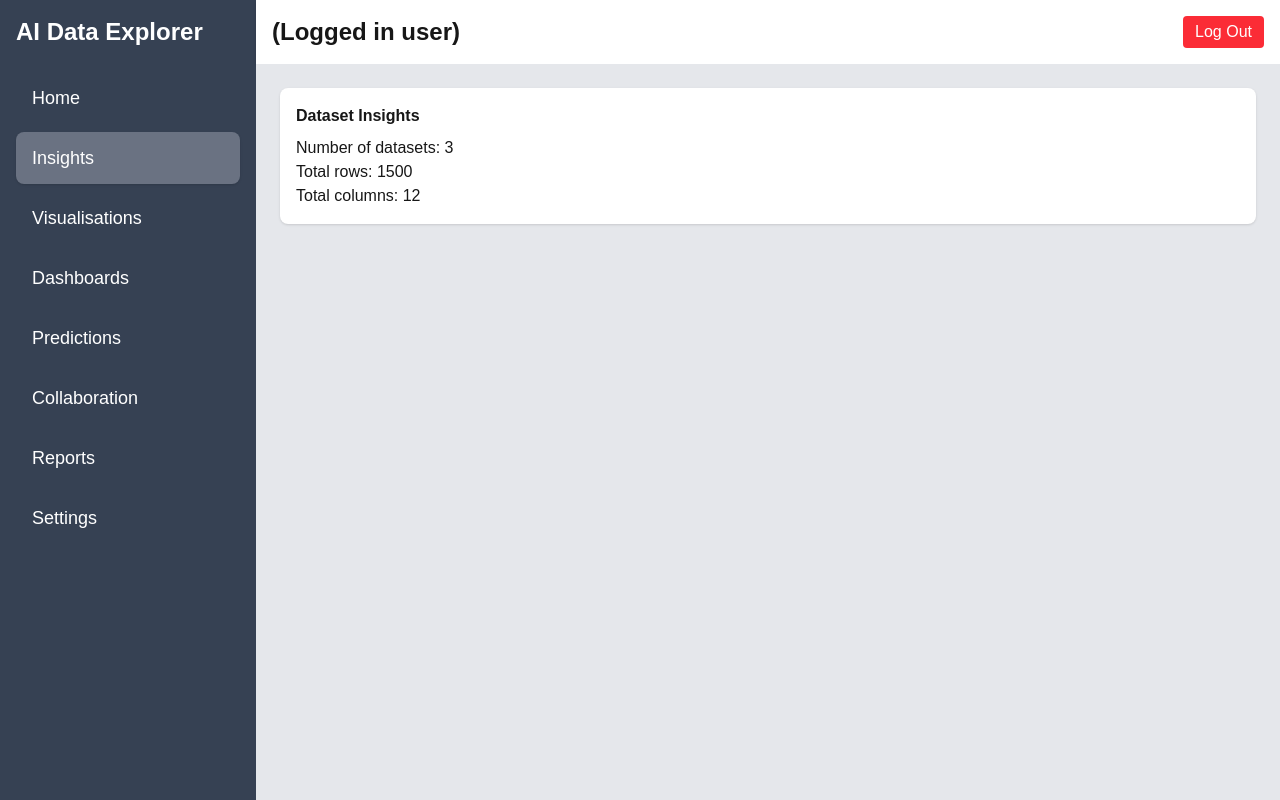
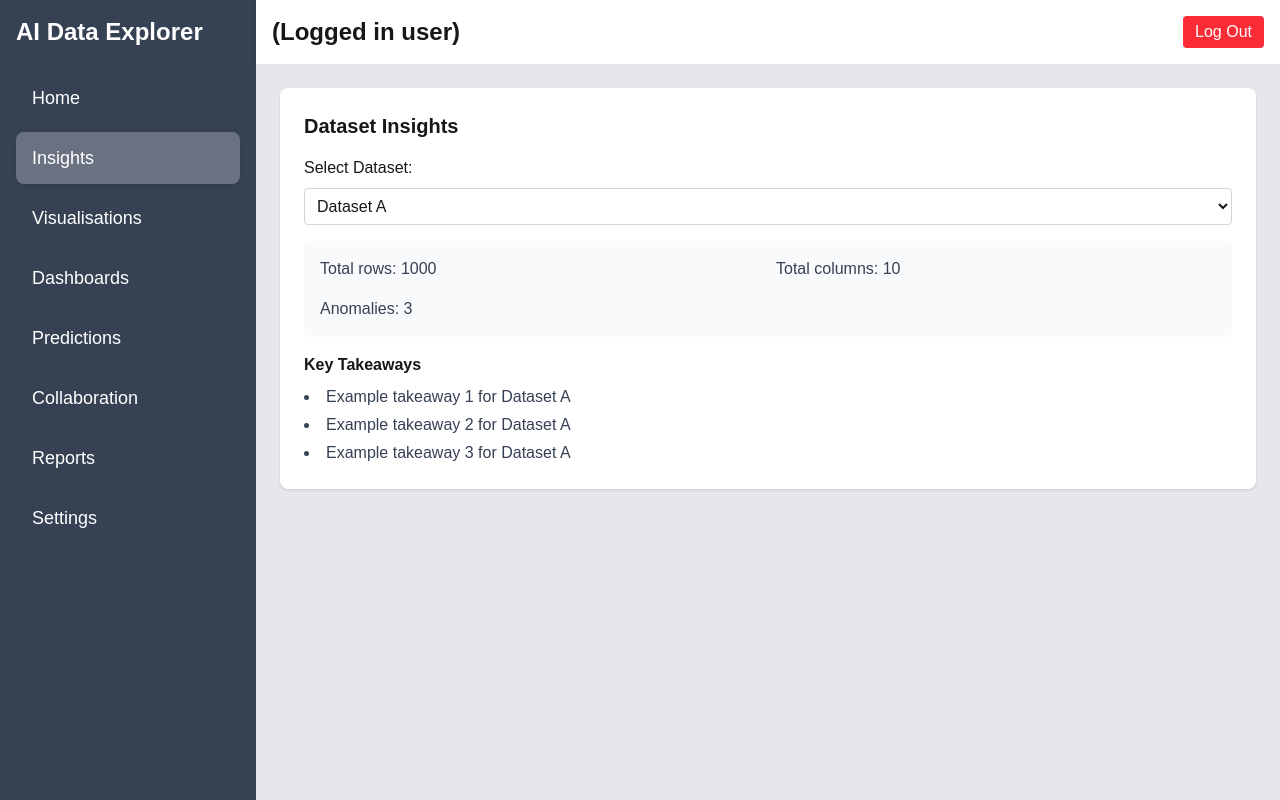
Before and after one commit to RushilYadav/AI-Data-Explorer, a Next.js app in the folder frontend/: page / in a window 1280 px wide. Both pictures are taken after a click on the item "Insights". Built offline with nearby package versions, Linux system fonts and the light colour scheme.

Commit message:
Add dataset selection and insights to Insights widget
Introduces a dropdown to select between mock datasets and displays dataset-specific insights and key takeaways. Enhances the Insights widget for MVP with interactive selection and improved UI.

```diff
--- a/frontend/src/components/Dashboard/Widgets/Insights.tsx
+++ b/frontend/src/components/Dashboard/Widgets/Insights.tsx
@@ -1,12 +1,77 @@
 import React from "react";
+import { useState } from "react";
+
+type DatasetKey = "Dataset A" | "Dataset B" | "Dataset C";
 
 export default function Insights() {
+
+    //mock datasets for mvp
+    const datasets: DatasetKey[] = [
+        "Dataset A",
+        "Dataset B",
+        "Dataset C",
+    ];
+
+    const [selectedDataset, setSelectedDataset] = useState<DatasetKey>("Dataset A");
+
+    //mock data for mvp
+    const datasetInsights: Record<DatasetKey, { totalRows: number; totalColumns: number; anomalies: number }> = {
+        "Dataset A": { totalRows: 1000, totalColumns: 10, anomalies: 3 },
+        "Dataset B": { totalRows: 500, totalColumns: 8, anomalies: 2 },
+        "Dataset C": { totalRows: 50, totalColumns: 2, anomalies: 1 },
+    };
+
+    //mock key takeaways for mvp
+    const keyTakeaways: Record<DatasetKey, string[]> = {
+        "Dataset A": [
+            "Example takeaway 1 for Dataset A",
+            "Example takeaway 2 for Dataset A",
+            "Example takeaway 3 for Dataset A",
+        ],
+        "Dataset B": [
+            "Example takeaway 1 for Dataset B",
+            "Example takeaway 2 for Dataset B",
+            "Example takeaway 3 for Dataset B",
+        ],
+        "Dataset C": [
+            "Example takeaway 1 for Dataset C",
+            "Example takeaway 2 for Dataset C",
+            "Example takeaway 3 for Dataset C",
+        ],
+    };
+
     return (
-        <div className="bg-white p-4 rounded-lg shadow hover:shadow-lg transition">
-            <h3 className="font-semibold mb-2">Dataset Insights</h3>
-            <p>Number of datasets: 3</p>  {/* Example data */}
-            <p>Total rows: 1500</p>   {/* Example data */}
-            <p>Total columns: 12</p>   {/* Example data */}
+        <div className="bg-white p-6 rounded-lg shadow hover:shadow-lg transition space-y-4">
+            <h3 className="text-xl font-semibold mb-4">Dataset Insights</h3>
+
+            <div>
+                <label className="block font-medium mb-2" htmlFor="dataset-select">Select Dataset:</label>
+                <select
+                    id="dataset-select"
+                    value={selectedDataset}
+                    onChange={(e) => setSelectedDataset(e.target.value as DatasetKey)}
+                    className="border-gray-300 border rounded p-2 w-full"
+                >
+                    {datasets.map((dataset) => (
+                        <option key={dataset} value={dataset}>{dataset}</option>
+                    ))}
+                </select>
+            </div>
+
+            <div className="grid grid-cols-2 gap-4 bg-gray-50 p-4 rounded">
+                <p className="text-gray-700">Total rows: {datasetInsights[selectedDataset].totalRows}</p>
+                <p className="text-gray-700">Total columns: {datasetInsights[selectedDataset].totalColumns}</p>
+                <p className="text-gray-700">Anomalies: {datasetInsights[selectedDataset].anomalies}</p>
+            </div>
+
+            <div>
+                <h4 className="font-semibold mb-2">Key Takeaways</h4>
+                <ul className="list-disc list-inside space-y-1">
+                    {keyTakeaways[selectedDataset].map((takeaway, index) => (
+                        <li key={index} className="text-gray-700">{takeaway}</li>
+                    ))}
+                </ul>
+            </div>
         </div>
     );
 }
```
